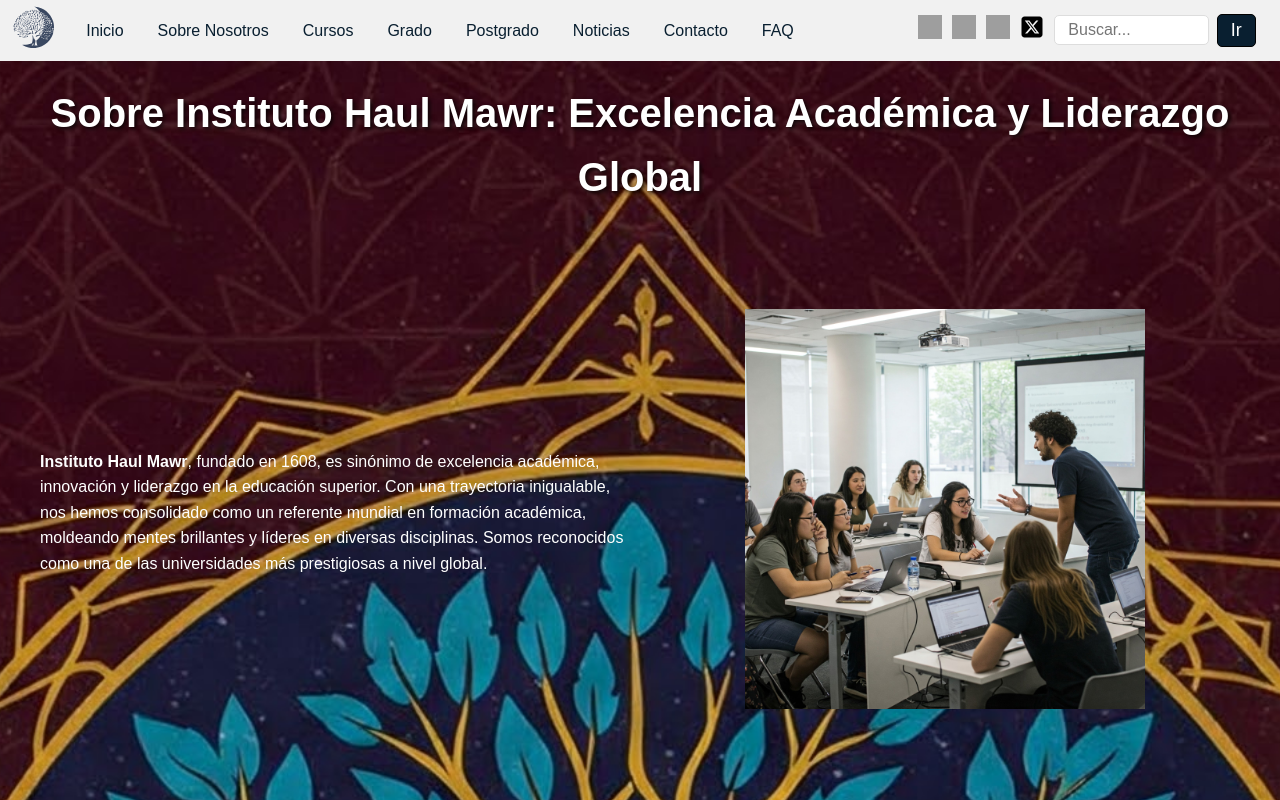
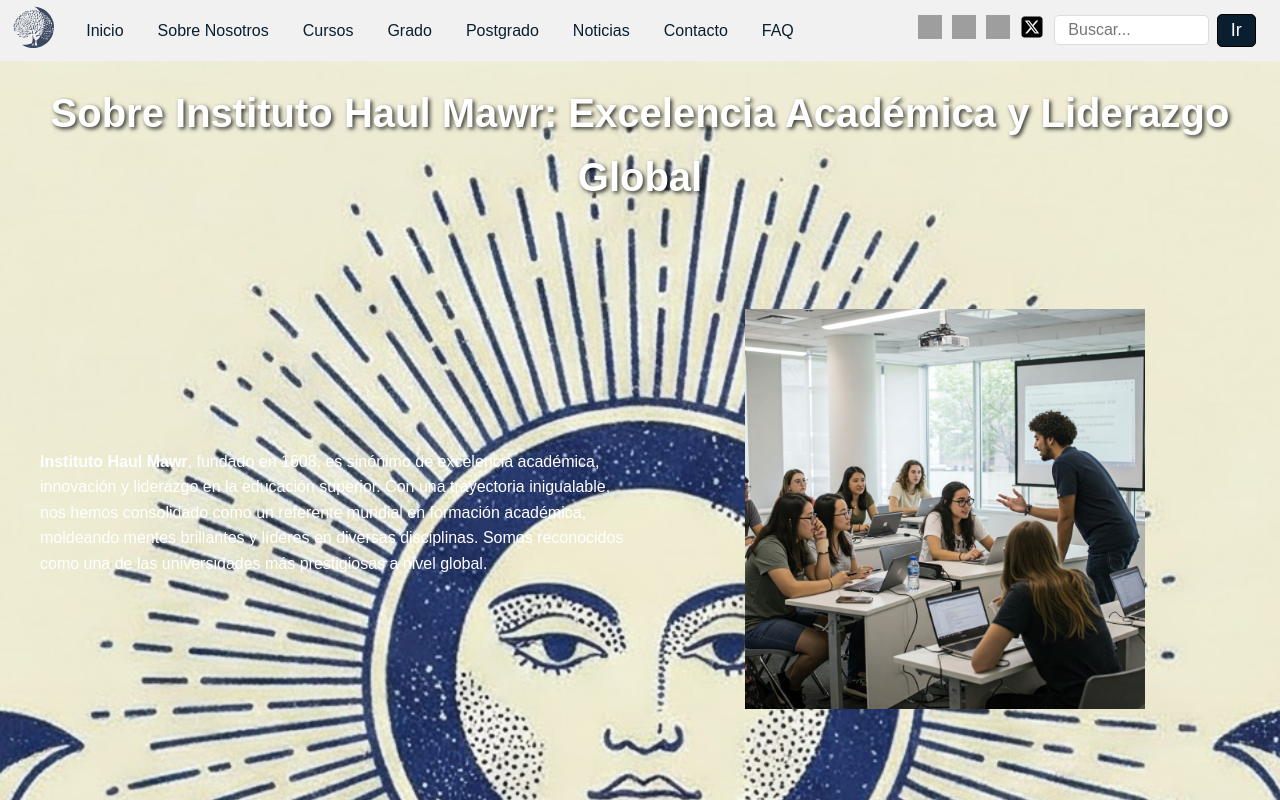
Before and after one commit to GerardoL-Dev/haul, a React (Vite) app: page /about in a window 1280 px wide. Shown: the top 800 px of the page. Built offline with nearby package versions, Linux system fonts and the light colour scheme; grey boxes are pictures that could not be loaded.

Commit message:
update about

```diff
--- a/src/styles/about.css
+++ b/src/styles/about.css
@@ -3,7 +3,7 @@
   max-width: 100%;
   margin: 0;
   padding: 20px;
-  background-image: url('../assets/images/about-background-2.jpeg');
+  background-image: url('../assets/images/haul-shield-original.jpeg');
   background-size: cover;
   background-position: center;
   background-repeat: no-repeat;
```
Also changed, not shown: src/assets/images/haul-shield-original.jpeg (added), src/assets/images/haul-shield.jpg (added).
